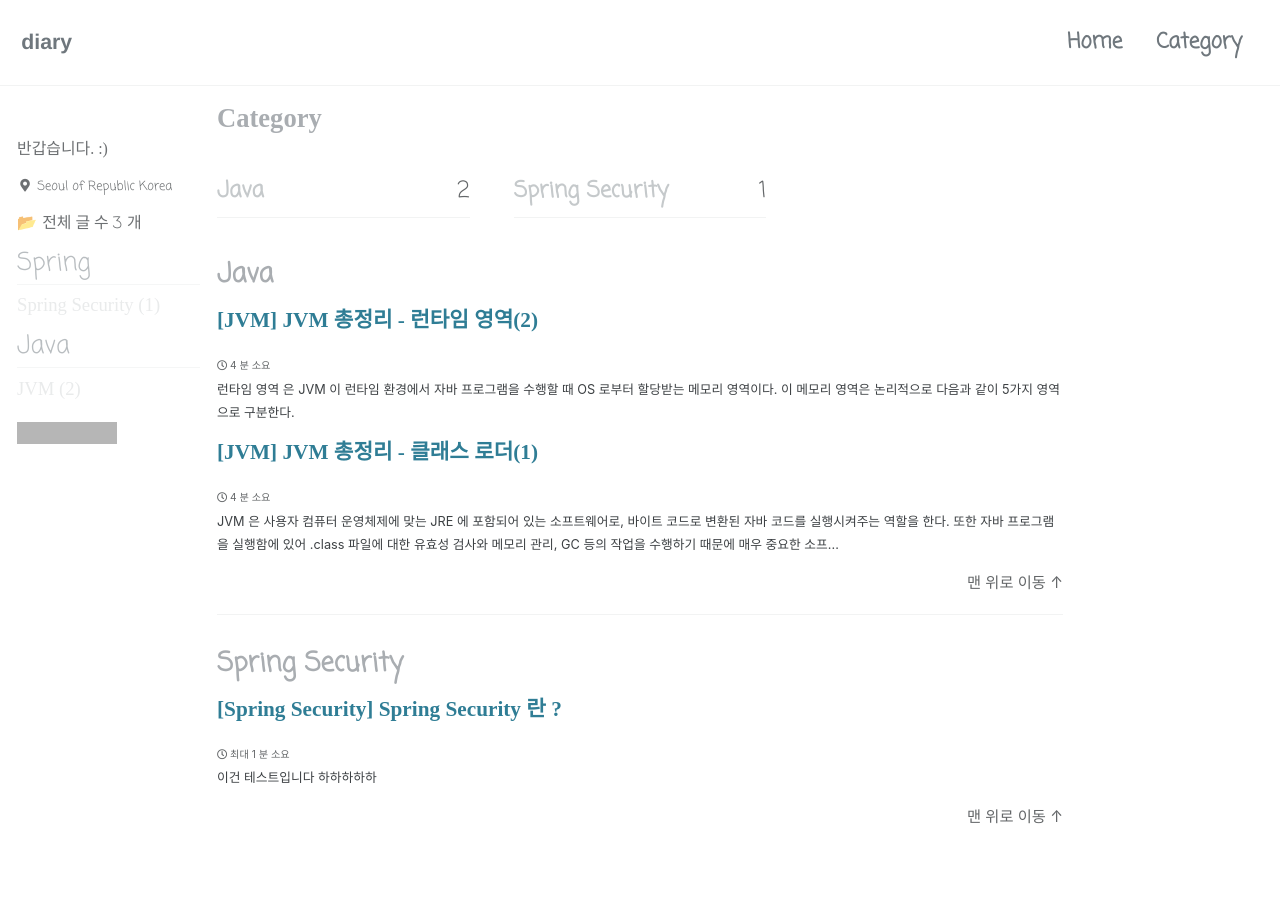
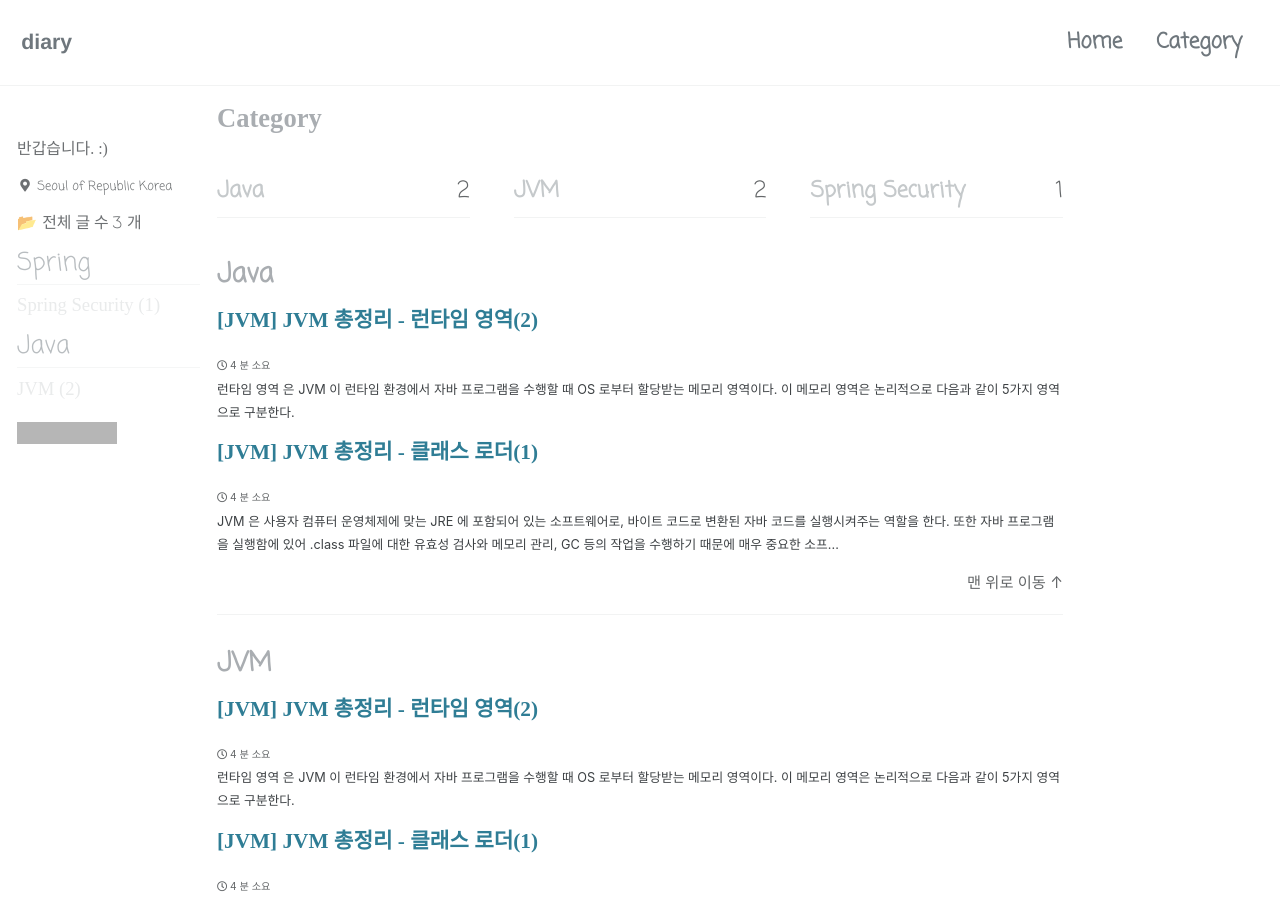
Before and after one commit to laegel123/blog, a Jekyll site: the page built from _pages/cartegory-archive.md, in a window 1280 px wide and 900 px high. Built offline with Jekyll 4.4.1, drawn with Linux system fonts in a browser that asks for light colours; cached includes are drawn as plain includes; some web fonts are replaced; grey boxes are pictures that could not be loaded.

Commit message:
JVM 게시

```diff
--- a/_posts/java/jvm/2023-07-31-ch0.md
+++ b/_posts/java/jvm/2023-07-31-ch0.md
@@ -3,6 +3,7 @@ title:  "[JVM] JVM 총정리 - 클래스 로더(1)"
 
 categories:
   - Java
+  - JVM
 tags:
   - [Java, JVM]
 
--- a/_posts/java/jvm/2023-08-07-ch1.md
+++ b/_posts/java/jvm/2023-08-07-ch1.md
@@ -3,6 +3,7 @@ title:  "[JVM] JVM 총정리 - 런타임 영역(2)"
 
 categories:
   - Java
+  - JVM
 tags:
   - [Java, JVM]
 
```
Also changed, not shown: 14 other files.
